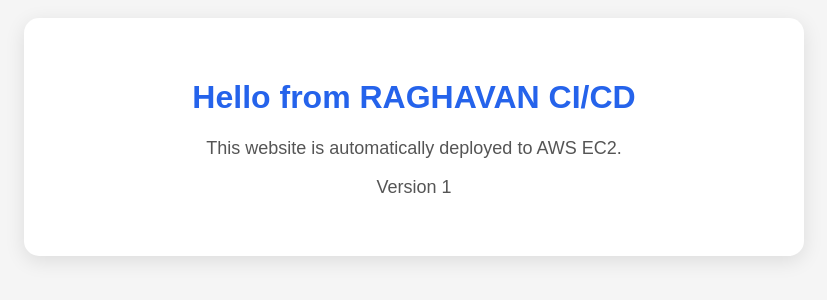
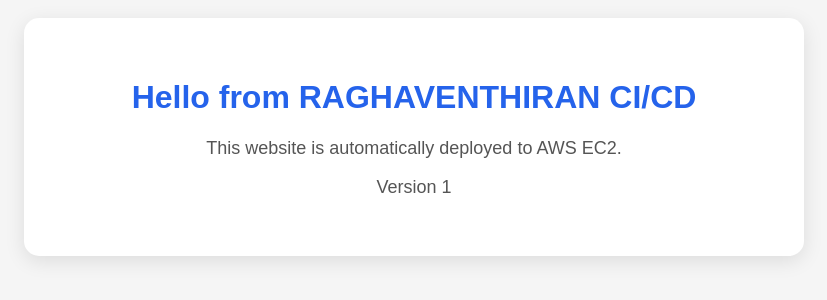
Before and after one commit to githubraghavan/html-cicd-demo, a plain HTML site: page index.html in a window 1280 px wide. Shown: the part 90-390 px from the top of the page, without its empty margins (226-1053 px from the left). Drawn offline with Linux system fonts and the light colour scheme.

Commit message:
Update index.html

```diff
--- a/index.html
+++ b/index.html
@@ -45,7 +45,7 @@
 
     <div class="container">
 
-        <h1>Hello from RAGHAVAN CI/CD</h1>
+        <h1>Hello from RAGHAVENTHIRAN CI/CD</h1>
 
         <p>
             This website is automatically deployed to AWS EC2.
```
